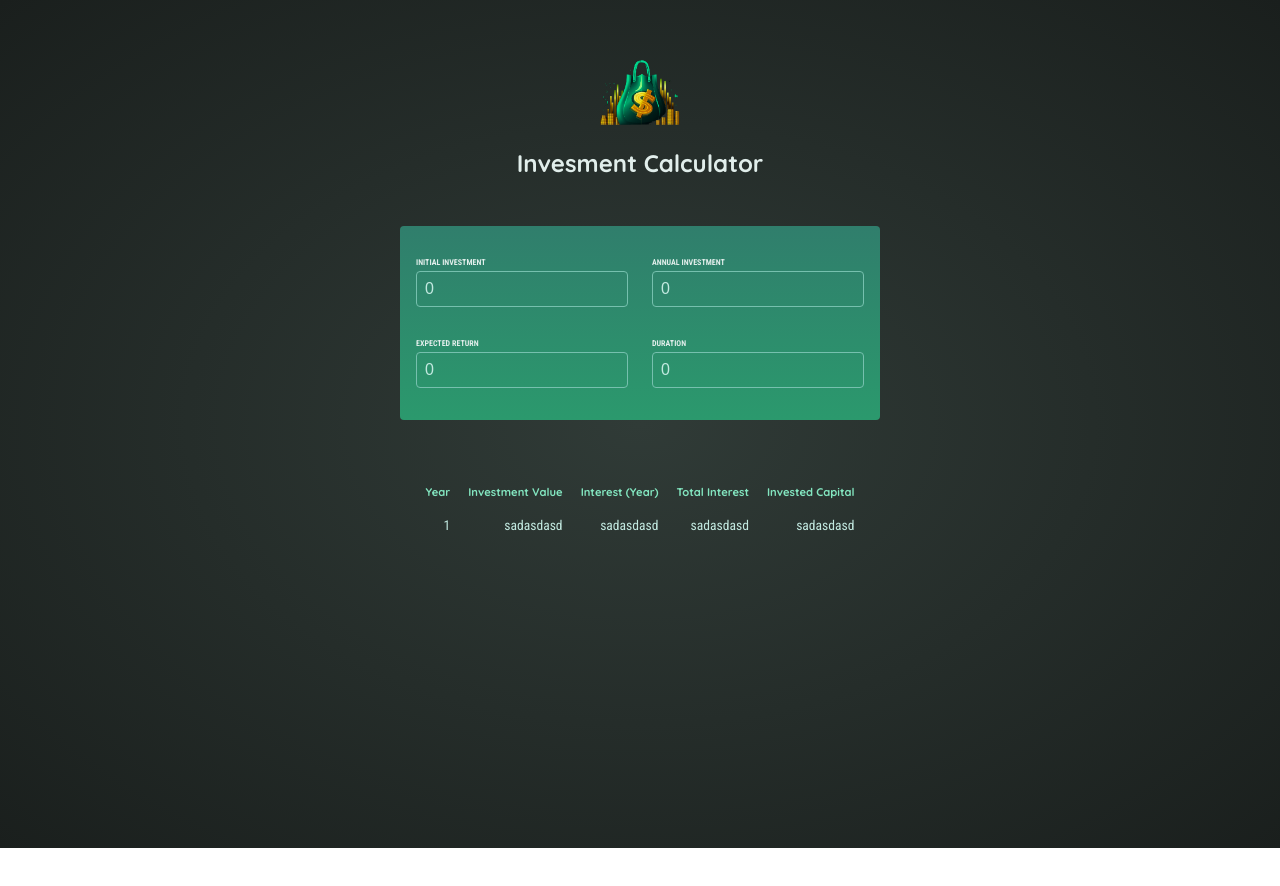
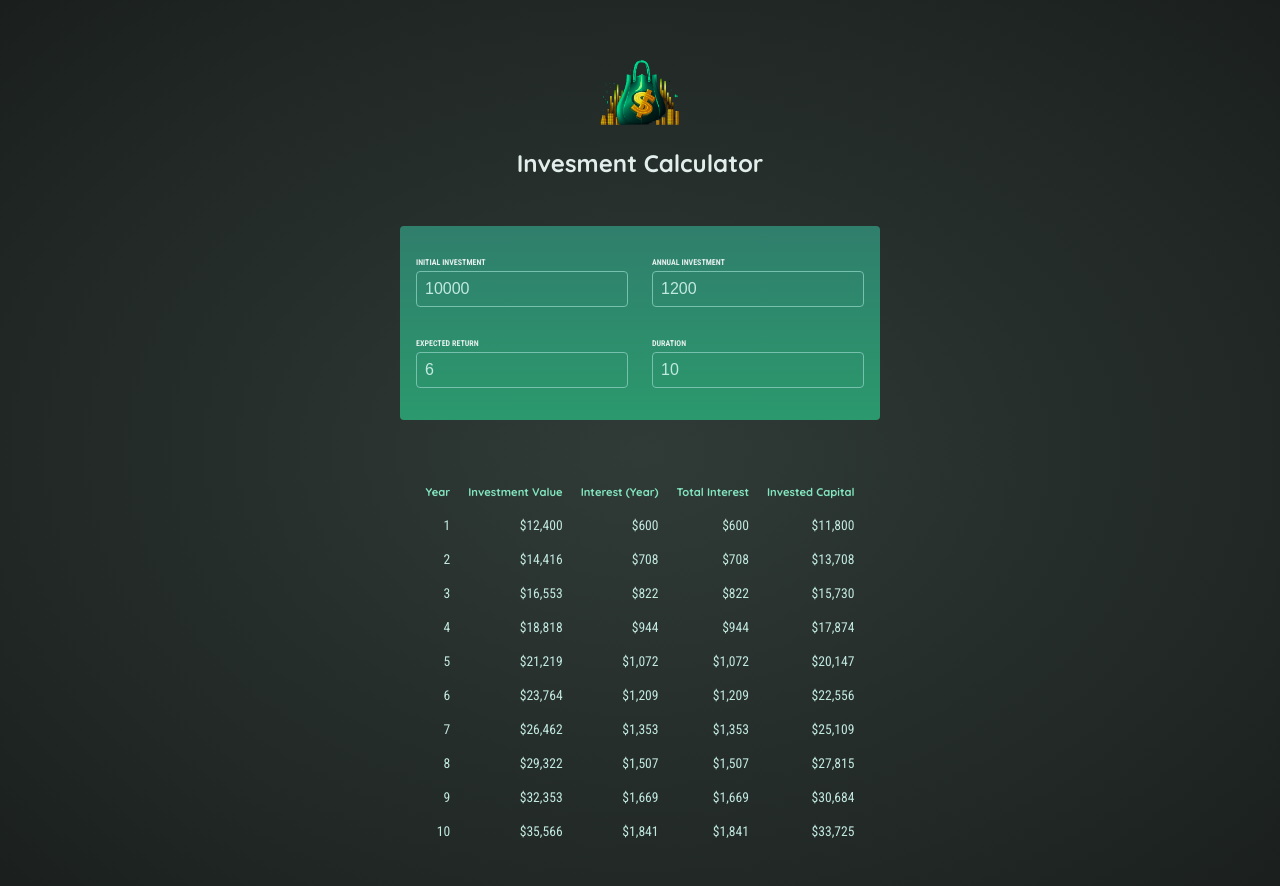
Before and after one commit to aufasyaihan/react-investment-calculator, a React (Vite) app: page / in a window 1280 px wide. Shown: the top 886 px of the page. Before the commit the page ends 848 px from the top, so only its background shows below. Built offline with nearby package versions, Linux system fonts and the light colour scheme.

Commit message:
fixing calculation

```diff
--- a/src/App.jsx
+++ b/src/App.jsx
@@ -4,18 +4,17 @@ import { useState } from "react";
 
 function App() {
   const [input, setInput] = useState({
-    initialInvestment: 0,
-    annualInvestment: 0,
-    expectedReturn: 0,
-    duration: 0,
+    initialInvestment: 10000,
+    annualInvestment: 1200,
+    expectedReturn: 6,
+    duration: 10,
   });
 
-  function handleInput(event) {
-    const { name, value } = event.target;
+  function handleInput(inputIdentifier, newValue) {
     setInput((prevInput) => {
       return {
         ...prevInput,
-        [name]: value,
+        [inputIdentifier]: newValue,
       };
     });
   }
@@ -23,7 +22,7 @@ function App() {
   return (
     <>
       <Input input={input} handleInput={handleInput} />
-      <Results />
+      <Results input={input} />
     </>
   );
 }
--- a/src/components/Input.jsx
+++ b/src/components/Input.jsx
@@ -8,7 +8,7 @@ export default function input({ input, handleInput }) {
             type="number"
             required
             value={input.initialInvestment}
-            onChange={handleInput}
+            onChange={(event) => handleInput('initialInvestment', event.target.value)}
             name="initialInvestment"
           />
         </p>
@@ -18,9 +18,9 @@ export default function input({ input, handleInput }) {
             type="number"
             required
             value={input.annualInvestment}
-            onChange={handleInput}
+            onChange={(event) => handleInput('annualInvestment', event.target.value)}
             name="annualInvestment"
-          />
+            />
         </p>
       </div>
       <div className="input-group">
@@ -30,9 +30,9 @@ export default function input({ input, handleInput }) {
             type="number"
             required
             value={input.expectedReturn}
-            onChange={handleInput}
+            onChange={(event) => handleInput('expectedReturn', event.target.value)}
             name="expectedReturn"
-          />
+            />
         </p>
         <p>
           <label htmlFor="Duration">Duration</label>
@@ -40,7 +40,7 @@ export default function input({ input, handleInput }) {
             type="number"
             required
             value={input.duration}
-            onChange={handleInput}
+            onChange={(event) => handleInput('duration', event.target.value)}
             name="duration"
           />
         </p>
--- a/src/components/Results.jsx
+++ b/src/components/Results.jsx
@@ -1,4 +1,14 @@
-export default function Results() {
+import { calculateInvestmentResults, formatter } from "../util/investment";
+
+export default function Results({ input }) {
+  const results = calculateInvestmentResults({
+    initialInvestment: parseInt(input.initialInvestment),
+    annualInvestment: parseInt(input.annualInvestment),
+    expectedReturn: parseInt(input.expectedReturn),
+    duration: parseInt(input.duration),
+  });
+
+  console.log(input);
   return (
     <section>
       <table id="result">
@@ -12,13 +22,22 @@ export default function Results() {
           </tr>
         </thead>
         <tbody>
-          <tr>
-            <td>1</td>
-            <td>sadasdasd</td>
-            <td>sadasdasd</td>
-            <td>sadasdasd</td>
-            <td>sadasdasd</td>
-          </tr>
+          {results.map((item, index) => {
+            return (
+              <tr key={index}>
+                <td>{item.year}</td>
+                <td>{formatter.format(item.valueEndOfYear + item.interest)}</td>
+                <td>{formatter.format(item.interest)}</td>
+                <td>{formatter.format(item.interest)}</td>
+                <td>{formatter.format(item.valueEndOfYear)}</td>
+              </tr>
+            );
+          })}
+          {/* <td>{results.year}</td>
+            <td>{results.interest}</td>
+            <td>{results.valueEndOfYear}</td>
+            <td>{results.annualInvestment}</td>
+            <td>sadasdasd</td> */}
         </tbody>
       </table>
     </section>
```
